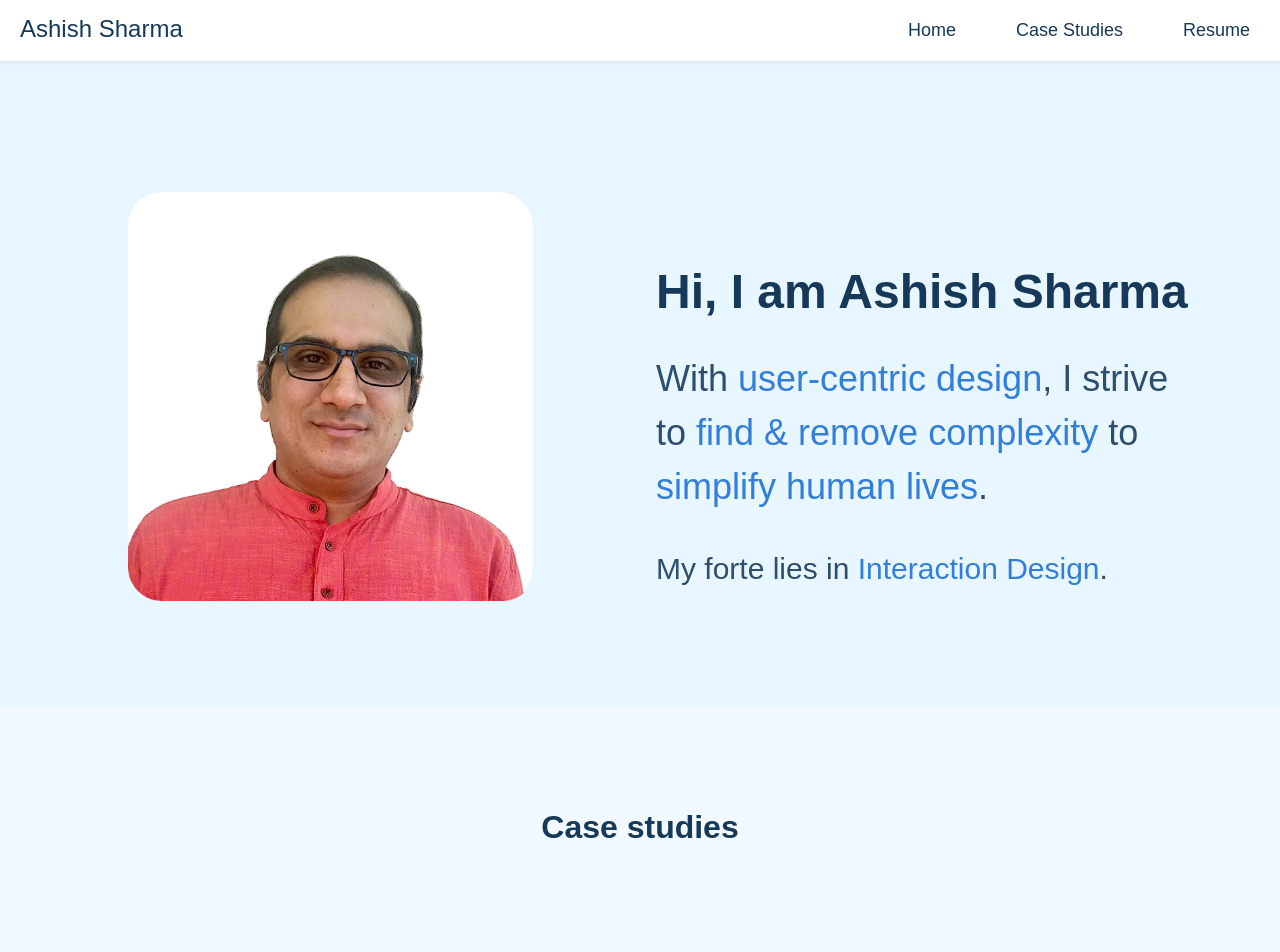
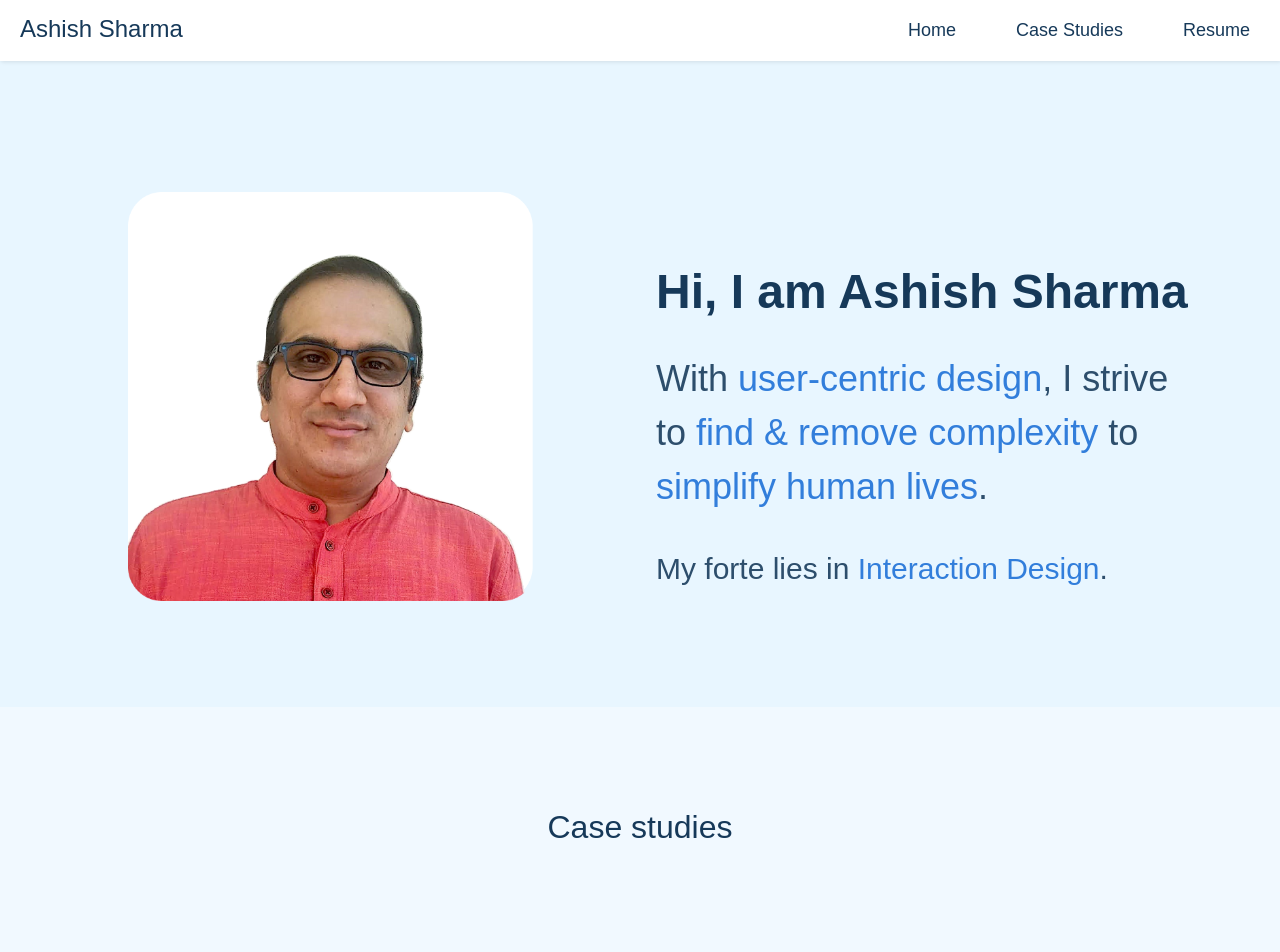
Before and after one commit to aashishsharmaa/ux-portfolio, a plain HTML site: page index.html in a window 1280 px wide. Shown: the top 952 px of the page. Drawn offline with Linux system fonts and the light colour scheme; grey boxes are pictures that could not be loaded; a web font is replaced by a local one.

Commit message:
font weight 500

```diff
--- a/style.css
+++ b/style.css
@@ -56,12 +56,12 @@ p.small{font-size: 16px; text-align: center; padding: 1rem 0rem ; color: #587289
 
 p.small-heading {font-size: 16px; margin-bottom: -1rem; font-weight: 400; color: #587289;}
 p.top-heading {font-size: 18px;color: #587289; margin-bottom: -1rem;}
-h1, h2{font-weight:600;line-height: 150%;}
+h1, h2{font-weight:500;line-height: 150%;}
 h1 {font-size: 43px; margin-bottom: .5rem;}
 h2 {font-size: 24px;}
 h4 {line-height: 150%;}
 
-.other h1{text-align: center; font-size: 32px; padding-bottom: 4rem; font-weight: 600;}
+.other h1{text-align: center; font-size: 32px; padding-bottom: 4rem; font-weight: 500;}
 
 
 .duration{font-size: 16px; padding:10px 0px; color: #587289;}
@@ -629,7 +629,7 @@ margin: 0 auto;}
   .intro h1{padding-top:4rem; font-size: 48px;  line-height: 150%; }
   .intro-text {font-size: 36px; line-height: 150%; padding-top:01rem; max-width: 26ch;}
   .intro-text-small {font-size: 30px; line-height: 150%;}
-  /* .intro h2{font-size: 2.5vw; font-weight: 600; line-height: 150%;} */
+
 
 
   .other h1{text-align: center; font-size:36px; padding-bottom: 6rem;}
```
